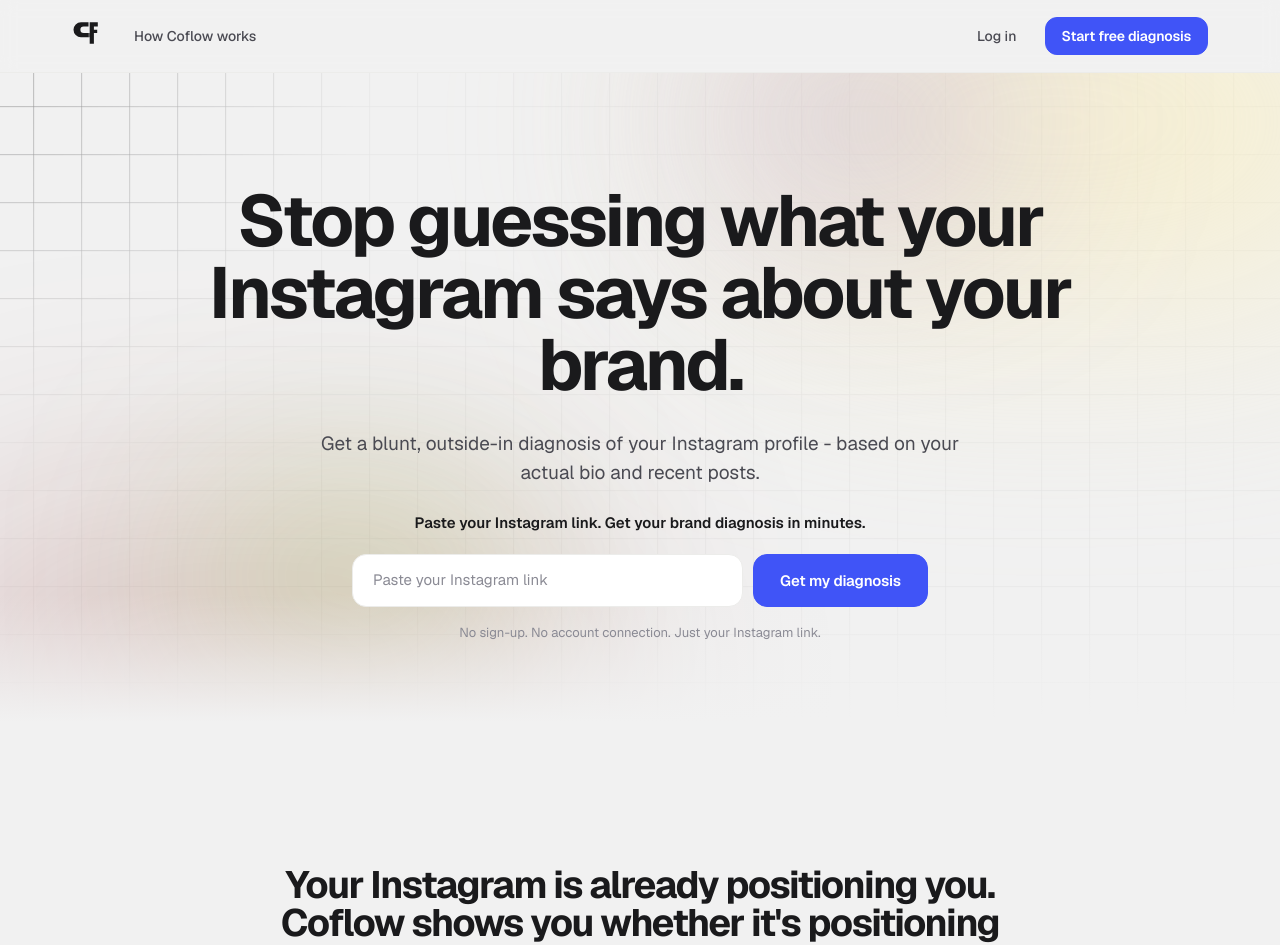
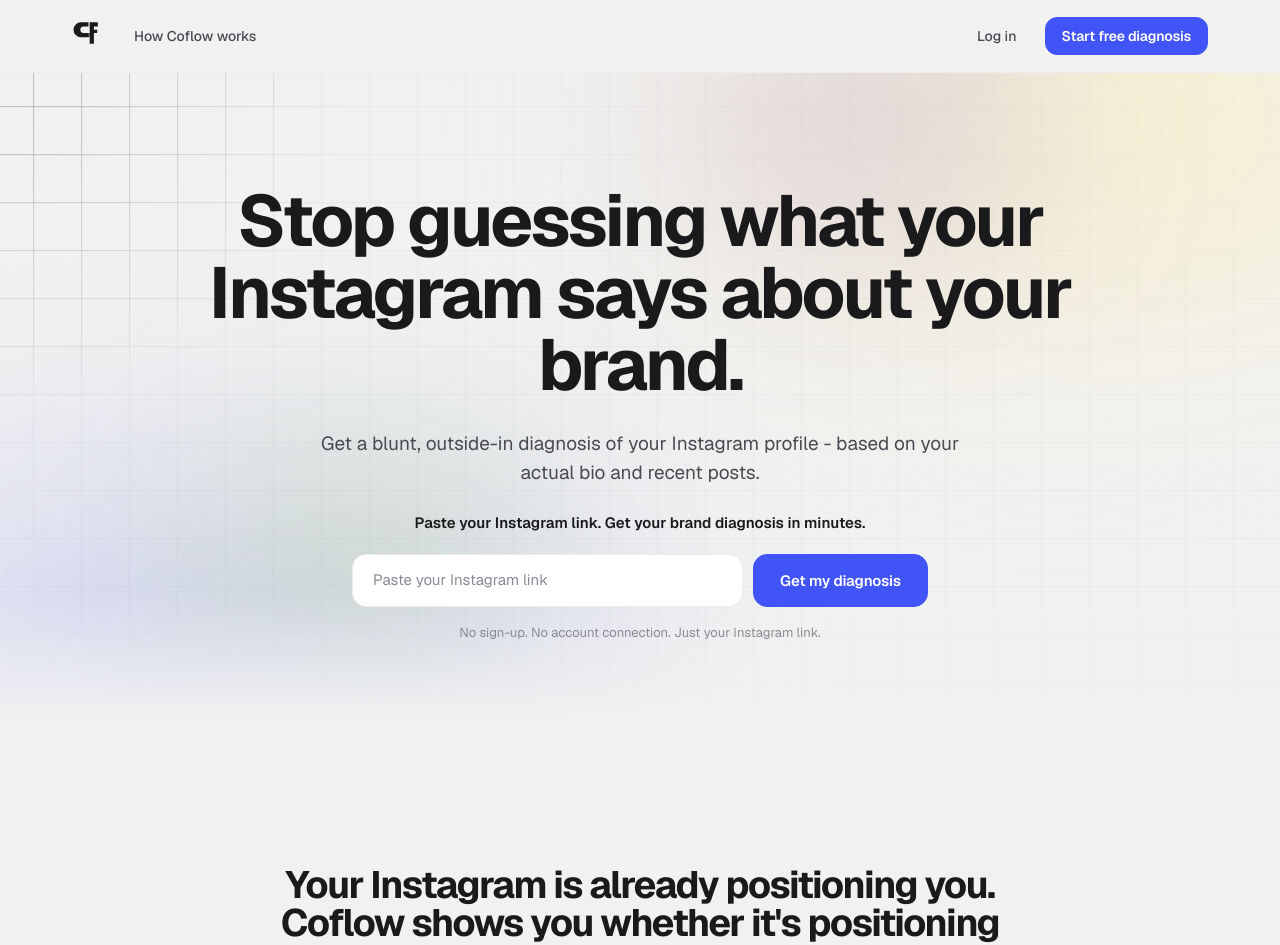
Before and after one commit to bateltzuberi/coflow-marketing, a Next.js app: page / in a window 1280 px wide. Shown: the top 945 px of the page. Built offline with nearby package versions, Linux system fonts and the light colour scheme; no server answers.

Commit message:
Recolor hero grid blob + doc comment from red to blue

```diff
--- a/components/ui/the-infinite-grid.tsx
+++ b/components/ui/the-infinite-grid.tsx
@@ -15,7 +15,7 @@
  * (https://21st.dev/community/components/shadway/the-infinite-grid/default).
  *
  * Differences from the original:
- *  - Recolored to the coflow brand: cream (#FBEEB9) + deep-red (#871A18).
+ *  - Recolored to the coflow brand: cream (#FBEEB9) + blue (#4054F7).
  *  - Decoupled from the original demo's centered headline — this version
  *    is a pure background. Headline + CTAs are owned by the Hero.
  *  - The mouse-follow radial mask is opt-in (defaults on for desktop) so
@@ -85,7 +85,7 @@
         />
         <div
           className="absolute -bottom-[20%] start-[-8%] w-[55%] h-[55%] rounded-full blur-[120px]"
-          style={{ background: "rgba(135, 26, 24, 0.18)", opacity: intensity }}
+          style={{ background: "rgba(64, 84, 247, 0.18)", opacity: intensity }}
         />
         <div
           className="absolute bottom-[10%] start-[15%] w-[25%] h-[25%] rounded-full blur-[100px]"
```
